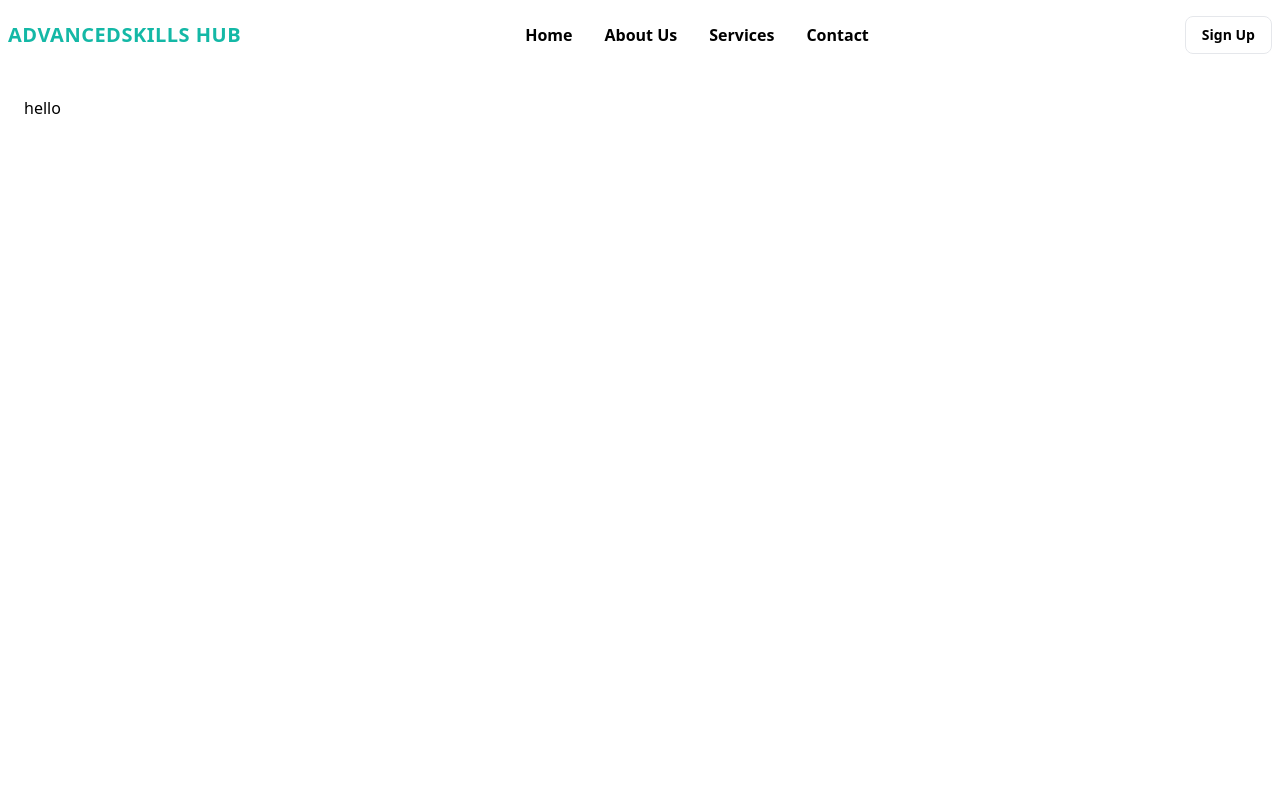
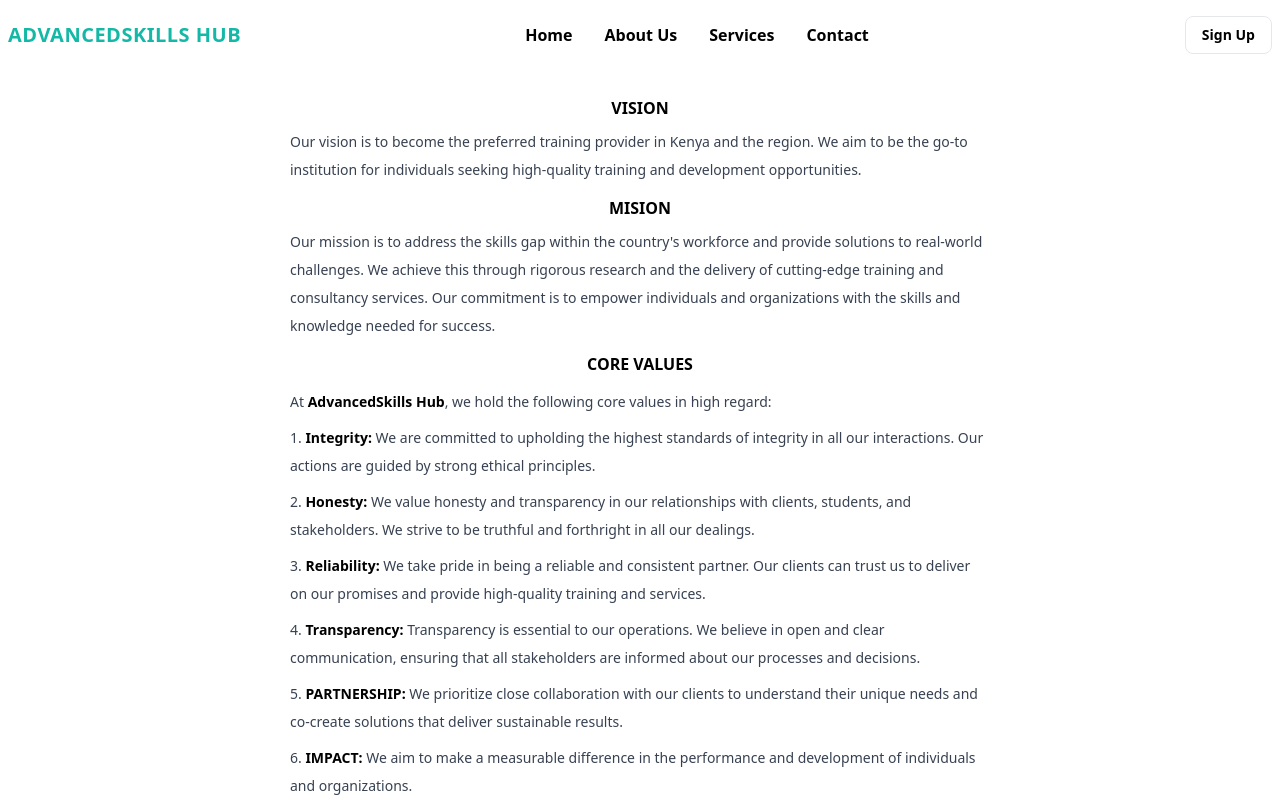
Before and after one commit to Farhern/Skillsdepth.ltd, a React (Create React App) app: page /aboutpage in a window 1280 px wide. Shown: the top 800 px of the page. Built offline with nearby package versions, Linux system fonts and the light colour scheme.

Commit message:
finished about page

```diff
--- a/src/App.js
+++ b/src/App.js
@@ -1,10 +1,10 @@
 import React from "react";
 import Navbar from "./components/Navbar/Navbar";
-import About from "./components/Container/About";
 import { BrowserRouter, Route, Routes } from "react-router-dom";
 import ReactDOM from "react-dom/client";
 import AboutPage from "./components/Pages/AboutPage";
 import ProjectRouters from "./components/ProjectRouters";
+
 
 
 export default function App() {
@@ -14,24 +14,11 @@ export default function App() {
         <Route path="/" element={<Navbar />}>
           <Route index element={<ProjectRouters />} />
           <Route path="/aboutpage" element={<AboutPage />} />
-          <Route path="about" element={ <About /> }/>
         </Route>
+
       </Routes>
    </BrowserRouter>
   );
-  // return (
-  //   <div className="font-Poppins bg-Solitude">
-
-  //     <Navbar />
-  //     <Home />
-  //     <About />
-  //     <Services />
-  //     <Contact />
-  //     <Footer />
-  //     <Routers />
-  //   </div>
-
-  // );
 };
 
 const root = ReactDOM.createRoot(document.getElementById('root'));
--- a/src/components/Navbar/Navbar.jsx
+++ b/src/components/Navbar/Navbar.jsx
@@ -17,14 +17,22 @@ const Navbar = () => {
     window.addEventListener("scroll", scrollActive);
     return () => window.removeEventListener("scroll", scrollActive);
   }, [active]);
-
    return (
      <>
-        <div className='fixed w-full top-0 left-0 z-20'>
+        <div
+      className={`${
+        active ? "shadow-lg bg-gray-50" : ""
+      } fixed w-full top-0 left-0 z-20`}
+    >
        <div>
-        <div className='container mx-auto py-4 flex items-center justify-between px-2'>
+       <div
+          className={`${
+            active ? "py-2 transition-all duration-300" : "py-4"
+          } container  mx-auto flex items-center justify-between px-2`}
+        >
              <div className='flex items-center gap-4'>
-            <HiMenuAlt1 className='text-3xl sm:hidden cursor-pointer' onClick={() => setToggle(true)} />
+             <HiMenuAlt1 className='text-3xl sm:hidden cursor-pointer'
+             onClick={() => setToggle(true)} />
              <Link to="/">
              <div className='text-xl text-teal-500 uppercase tracking-wide font-bold cursor-pointer'>
                  AdvancedSkills Hub
--- a/src/components/Pages/AboutPage.jsx
+++ b/src/components/Pages/AboutPage.jsx
@@ -1,10 +1,65 @@
 import React from 'react';
+import Footer from '../Container/Footer';
 
 const AboutPage = () => {
   return (
-    <div className='section' id='aboutpage'>
-      <h1>hello</h1>
+    <>
+            <div className='section' id='aboutpage'>
+      <div>
+        <h1 className='text-center font-bold'>VISION</h1>
+        <p className="text-sm text-gray-700 leading-7 max-w-[700px] mx-auto mt-2">
+        Our vision is to become the preferred training provider in Kenya and the region. We
+        aim to be the go-to institution for individuals seeking high-quality training and
+        development opportunities.
+        </p>
+        <h1 className='text-center font-bold mt-3'>MISION</h1>
+        <p className="text-sm text-gray-700 leading-7 max-w-[700px] mx-auto mt-2">
+        Our mission is to address the skills gap within the country's workforce and provide
+        solutions to real-world challenges. We achieve this through rigorous research and the
+        delivery of cutting-edge training and consultancy services. Our commitment is to
+        empower individuals and organizations with the skills and knowledge needed for
+        success.
+        </p>
+        <h1 className='text-center font-bold mt-3'>CORE VALUES</h1>
+        <p className="text-sm text-gray-700 leading-7 max-w-[700px] mx-auto mt-3">
+        At <span className='font-bold text-black'>AdvancedSkills Hub</span>, we hold the following core values in high regard:
+        </p>
+        <p className="text-sm text-gray-700 leading-7 max-w-[700px] mx-auto mt-2">
+        1. <span className='font-bold text-black'>Integrity:</span> We are committed to upholding the highest standards of integrity in all our
+             interactions. Our actions are guided by strong ethical principles.
+        </p>
+        <p className="text-sm text-gray-700 leading-7 max-w-[700px] mx-auto mt-2">
+        2. <span className='font-bold text-black'>Honesty:</span> We value honesty and transparency in our relationships with clients, students,
+             and stakeholders. We strive to be truthful and forthright in all our dealings.
+        </p>
+        <p className="text-sm text-gray-700 leading-7 max-w-[700px] mx-auto mt-2">
+        3. <span className='font-bold text-black'>Reliability:</span> We take pride in being a reliable and consistent partner. Our clients can
+             trust us to deliver on our promises and provide high-quality training and services.
+        </p>
+        <p className="text-sm text-gray-700 leading-7 max-w-[700px] mx-auto mt-2">
+        4. <span className='font-bold text-black'>Transparency:</span> Transparency is essential to our operations. We believe in open and
+             clear communication, ensuring that all stakeholders are informed about our processes
+             and decisions.
+        </p>
+        <p className="text-sm text-gray-700 leading-7 max-w-[700px] mx-auto mt-2">
+        5. <span className='font-bold text-black'>PARTNERSHIP:</span> We prioritize close collaboration with our clients to understand their unique
+             needs and co-create solutions that deliver sustainable results.
+        </p>
+        <p className="text-sm text-gray-700 leading-7 max-w-[700px] mx-auto mt-2">
+        6. <span className='font-bold text-black'>IMPACT:</span> We aim to make a measurable difference in the performance and development
+             of individuals and organizations.
+        </p>
+        <p className="text-sm text-gray-700 leading-7 max-w-[700px] mx-auto mt-2">
+        7. <span className='font-bold text-black'>EMPOWERMENT:</span> We believe in fostering a culture of self-belief, enabling individuals and
+             organizations to take ownership of their growth and achievements.
+        </p>
+      </div>
+
     </div>
+    <Footer />
+    </>
+
+
   )
 };
 
```
Lines whose indentation alone changed are shown as unchanged.
